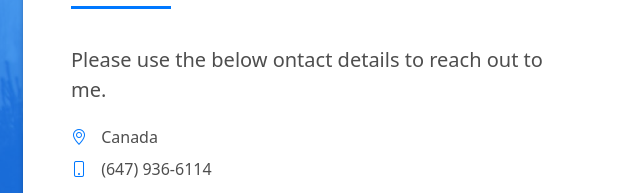
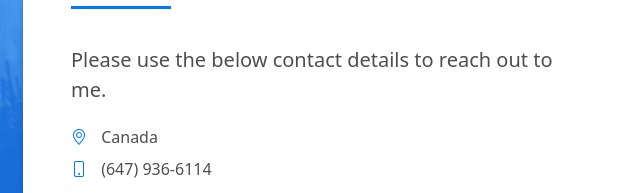
Before and after one commit to rachna12345/RachanaAnalytics.github.io, a plain HTML site: page index.html in a window 1280 px wide. Shown: the part 2848-3041 px from the top of the page, 59-699 px from the left. Drawn offline with Linux system fonts and the light colour scheme.

Commit message:
contact details added

```diff
--- a/index.html
+++ b/index.html
@@ -717,7 +717,7 @@
                     </div>
                     <div class="more-info">
                       <p class="lead">
-                        Please use the below ontact details to reach out to me.
+                        Please use the below contact details to reach out to me.
                       </p>
                       <ul class="list-ico">
                         <li><span class="bi bi-geo-alt"></span> Canada</li>
```
